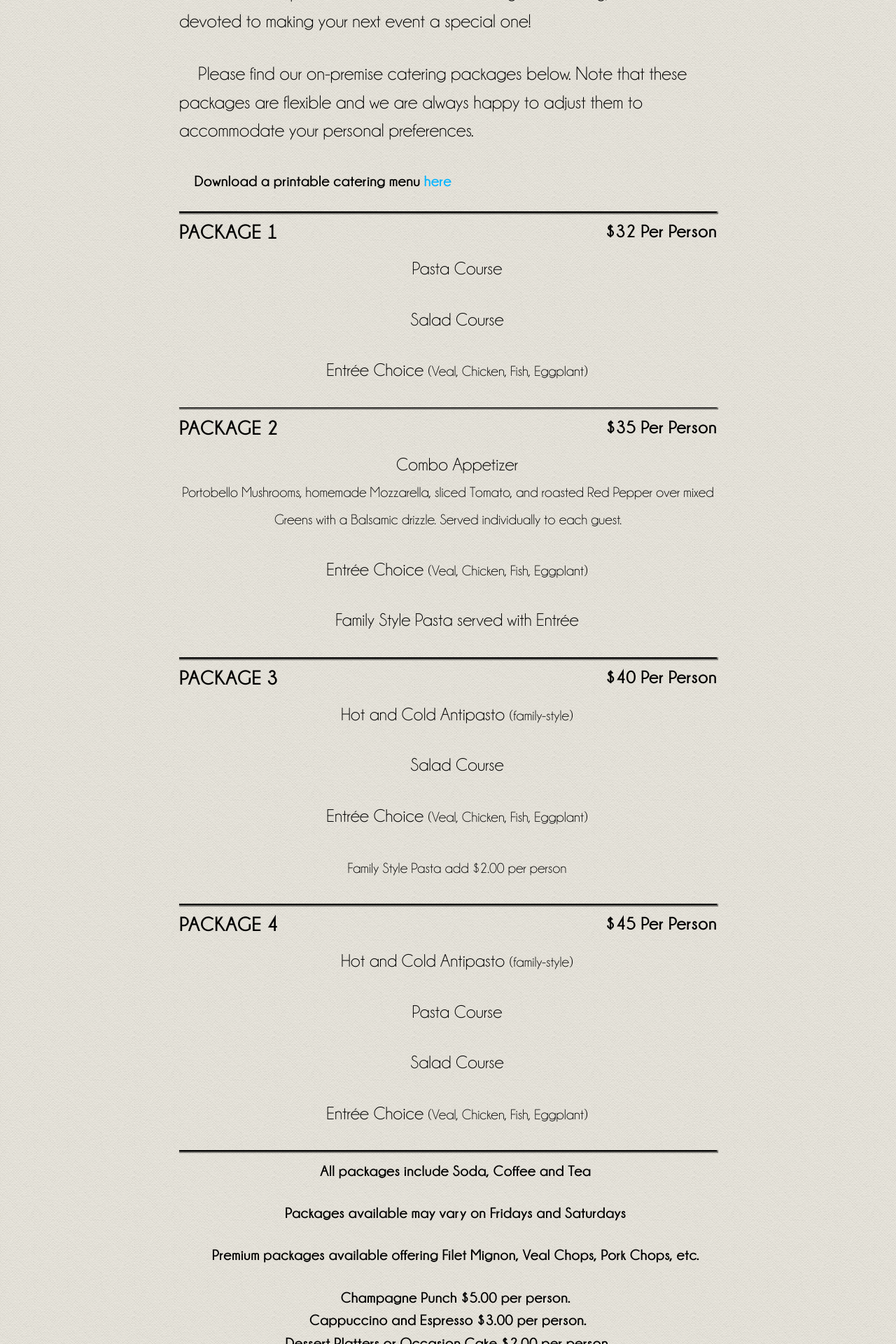
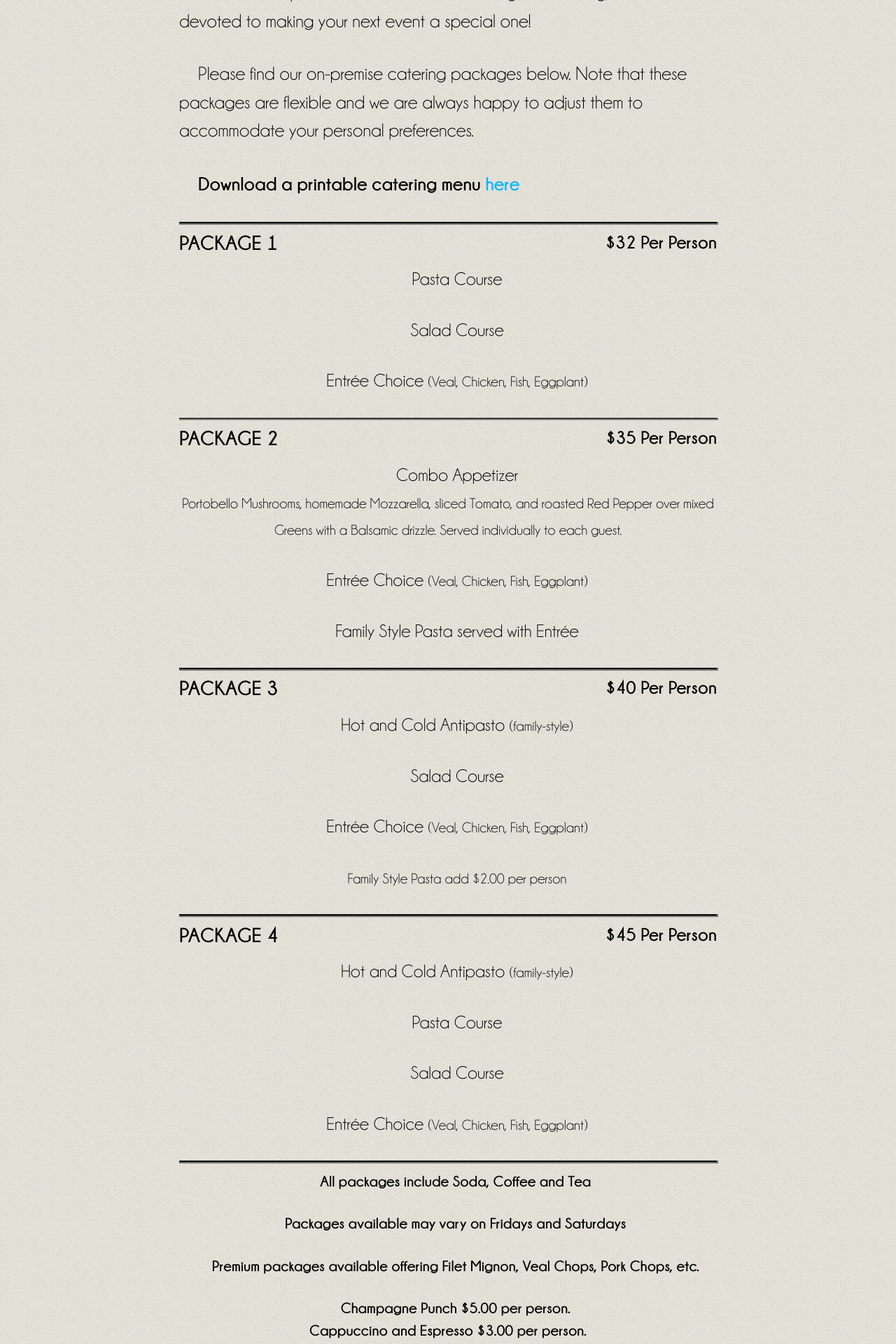
Before and after one commit to cinqueterreli/cinqueterre.github.io, a Jekyll site: the page built from catering.html, in a window 1280 px wide. Shown: the part 1354-3274 px from the top of the page at 70% size. Built offline with Jekyll 4.4.1, drawn with Linux system fonts in a browser that asks for light colours; nearby versions of some CDN libraries.

Commit message:
wheeee nigga

```diff
--- a/catering.html
+++ b/catering.html
@@ -43,7 +43,7 @@
 
 <p class="catering-blurb">Please find our on-premise catering packages below. Note that these packages are flexible and we are always happy to adjust them to accommodate your personal preferences.</p>
 
-<p style="font-family:bodyBold;">Download a printable catering menu <a href="/cateringMenu.pdf" target="_blank">here</a></p>
+<p style="font-family:bodyBold; font-size:1.25em; text-indent:none;">Download a printable catering menu <a href="/cateringMenu.pdf" target="_blank">here</a></p>
 
 <hr>
 
```
